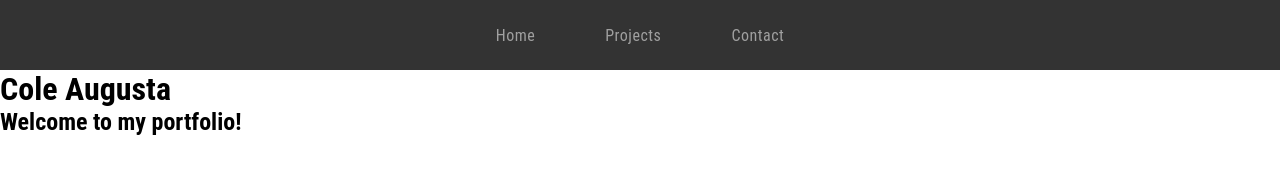
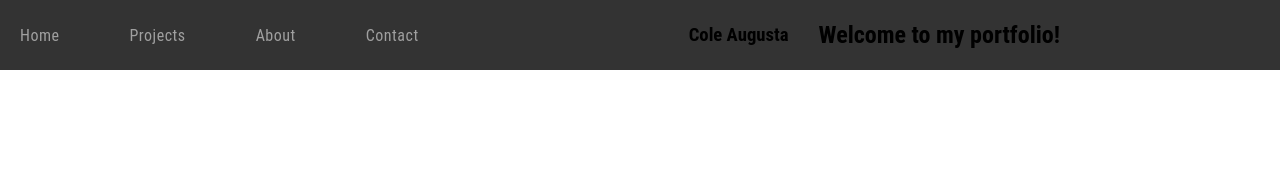
Before and after one commit to ColeAugusta/ColeAugusta.github.io, a plain HTML site: page index.html in a window 1280 px wide. Drawn offline with Linux system fonts and the light colour scheme.

Commit message:
nav styling

```diff
--- a/css/navbar.css
+++ b/css/navbar.css
@@ -4,7 +4,7 @@
     box-sizing: border-box;
     font-family: "Roboto Condensed", sans-serif;
 }
-.navbar {
+nav {
     background-color: #333;
     height: 70px;
     width: 100%;
@@ -13,27 +13,28 @@
     align-items: center;
     gap: 8px 30px;
 }
-.navbar a {
+nav a {
     color: #a0a0a0;
     text-decoration: none;
     padding: 0 20px;
     letter-spacing: 0.5px;
     position: relative;
     transition: 0.2s;
+    align-items: center;
 }
-.navbar a:after {
+nav a:after {
     content: "";
     position: absolute;
     left: 0;
     bottom: -5px;
     width: 0%;
     height: 2px;
-    background-color: yellowgreen;
+    background-color: white;
     transition: 0.5s linear;
 }
-.navbar a:hover {
+nav a:hover {
     color: #fff;
 }
-.navbar a:hover:after {
+nav a:hover:after {
     width: 100%;
 }
--- a/index.html
+++ b/index.html
@@ -7,11 +7,12 @@
     <link rel="stylesheet" href="css/navbar.css">
 </head>
 
-<div class="navbar">
+<nav>
     <a>Home</a>
     <a>Projects</a>
+    <a>About</a>
     <a>Contact</a>
-</div>
+<nav>
 
 <body>
     <h1>Cole Augusta</h1>
```
